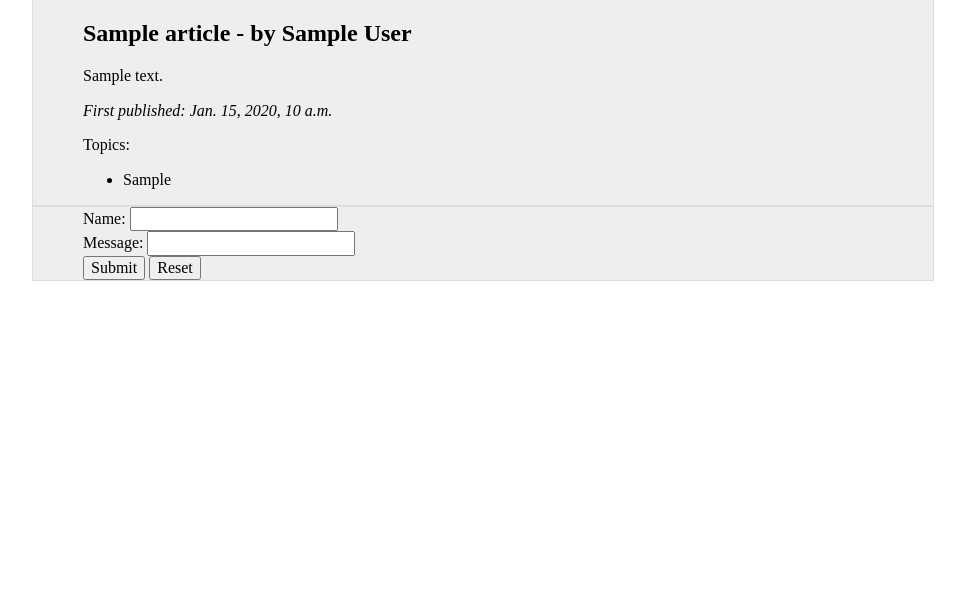
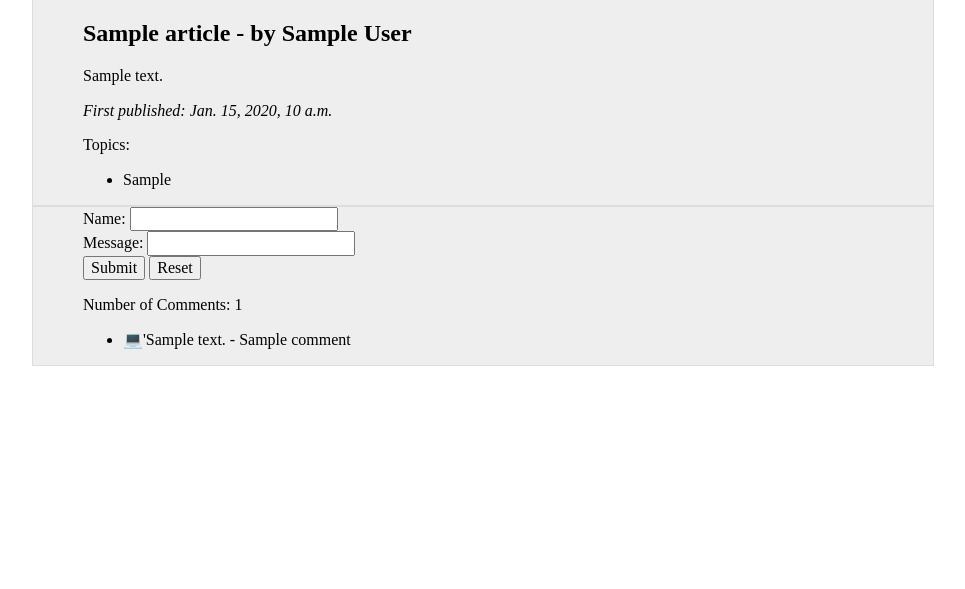
Before and after one commit to adam-weiler/GA-Authorization-Django-Blog, a Django app: page /article/1 in a window 1280 px wide. Shown: the part 117-706 px from the top of the page, without its empty margins (157-1122 px from the left). Run offline with Django 3.2, Linux system fonts and the light colour scheme; tables that the repository leaves empty hold one stand-in row (values such as "Sample post").

Commit message:
Users are able to submit comments to each article.

```diff
--- a/blog/static/css/main.css
+++ b/blog/static/css/main.css
@@ -34,6 +34,10 @@ main p {
     padding: 0;
 }
 
+li {
+    /* list-style-type: none; */
+}
+
 footer {
     bottom: 0px;
     width: 100%;
--- a/blog/templates/article.html
+++ b/blog/templates/article.html
@@ -42,6 +42,12 @@
                 {{ form.as_p }}
 
             </form>
+            <p>Number of Comments: {{ article.comments.count }}</p>
+            <ul>
+                {% for comment in article.comments.all %}
+                    <li>💻'{{ comment.message }} - {{ comment.name }}</li>
+                {% endfor %}
+            </ul>
         </article>
     {% endif %}
 {% endblock %}
```
